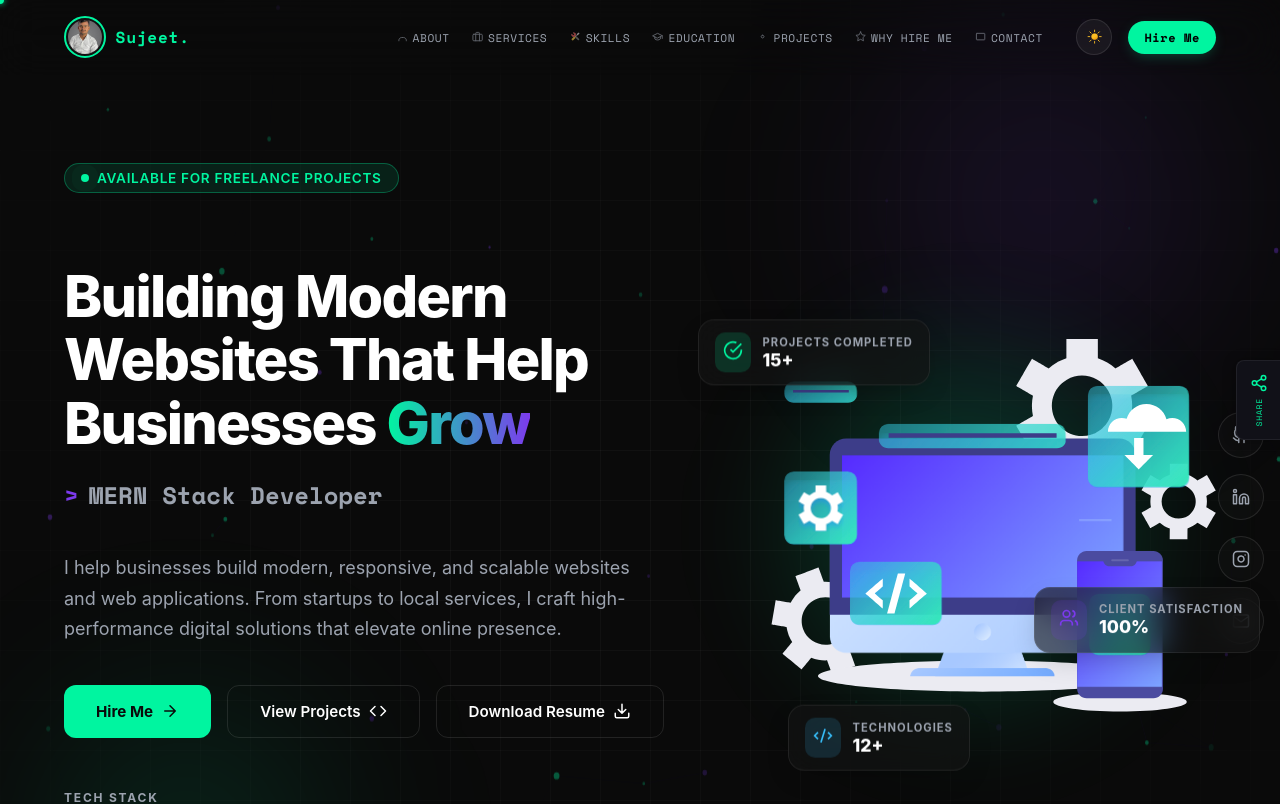
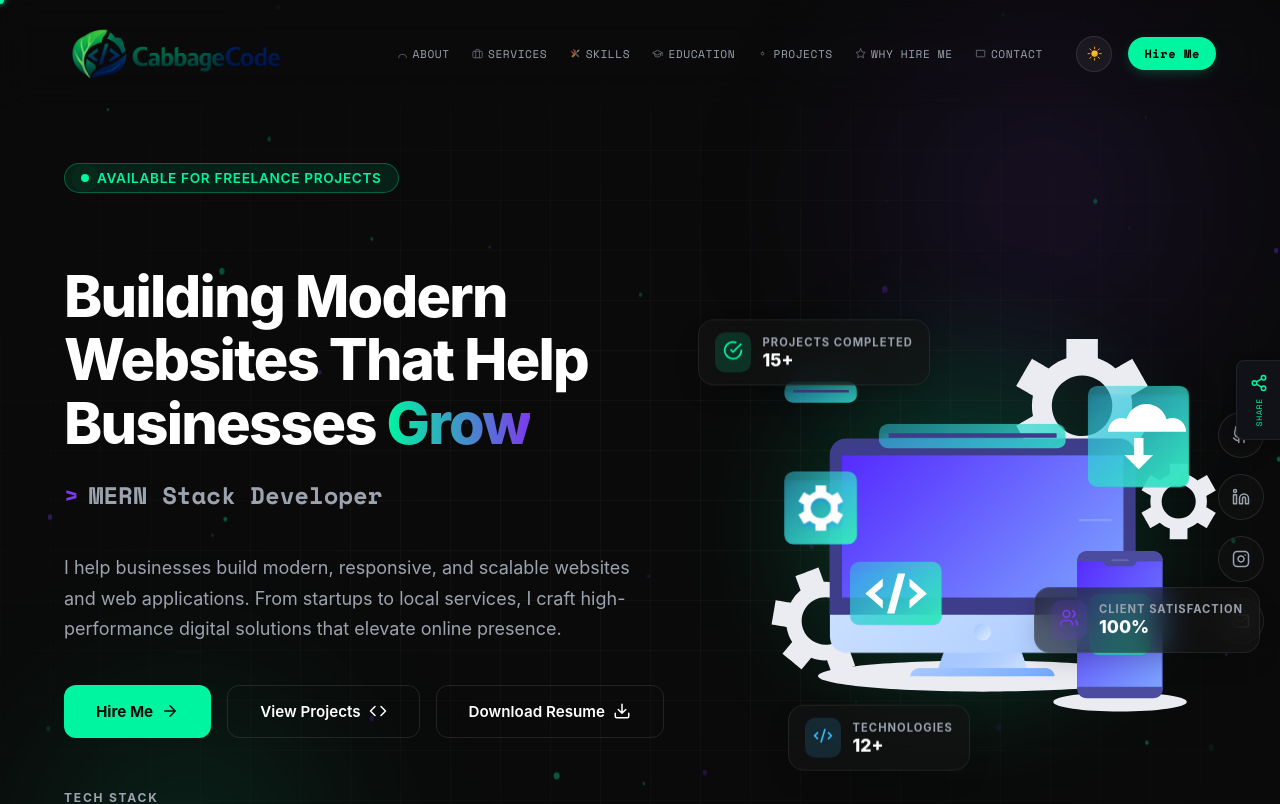
Before and after one commit to sujeetvishwakarma83/my-portfolio, a React (Create React App) app: page / in a window 1280 px wide. Shown: the top 804 px of the page. Built offline with nearby package versions, Linux system fonts and the light colour scheme.

Commit message:
update navbar Logo

```diff
--- a/src/components/Navbar.jsx
+++ b/src/components/Navbar.jsx
@@ -1,5 +1,5 @@
 import React, { useState, useEffect, useRef } from 'react';
-import profilePic from '../assets/profile.jpg';
+import myLogo from '../assets/logo.png';
 
 const navIcons = {
   about: (
@@ -114,31 +114,27 @@ function Navbar({ darkMode, setDarkMode }) {
       transition: 'all 0.4s cubic-bezier(0.16, 1, 0.3, 1)',
     }}>
 
-      {/* ✅ Left Side Profile & Name */}
-      <div style={{ display: 'flex', alignItems: 'center', gap: '0.6rem' }}>
-
-        {/* DP Click Event added here */}
-        <img
-          id="nav-logo"
-          src={profilePic}
-          alt="Sujeet Vishwakarma"
-          onClick={(e) => {
-            e.preventDefault();
-            window.dispatchEvent(new CustomEvent('open-profile-modal'));
-          }}
-          style={{
-            width: '34px', height: '34px', borderRadius: '50%', objectFit: 'cover',
-            border: `2px solid ${glowColor}`, padding: '2px', cursor: 'pointer',
-            background: darkMode ? '#111' : '#fff',
-            transition: 'transform 0.3s ease, box-shadow 0.3s ease'
-          }}
-        />
-
-        <a href="#hero" onClick={scrollToHero} style={{
-          fontFamily: '"Space Mono", monospace', fontSize: '1rem', color: glowColor,
-          letterSpacing: '0.05em', textDecoration: 'none', cursor: 'pointer', fontWeight: 800
-        }}>
-          Sujeet.
+      {/* ✅ Left Side Logo */}
+      <div style={{ display: 'flex', alignItems: 'center' }}>
+        <a
+          href="#hero"
+          onClick={scrollToHero}
+          style={{ display: 'flex', alignItems: 'center', textDecoration: 'none' }}
+        >
+         <img
+  id="nav-logo"
+  src={myLogo}
+  alt="My Logo"
+  style={{
+    // Ab aap is height ko apne hisab se 45px, 50px, ya 55px tak adjust kar sakte hain
+    height: '75px',
+    width: 'auto',
+    cursor: 'pointer',
+    transition: 'transform 0.3s ease',
+  }}
+  onMouseEnter={(e) => e.currentTarget.style.transform = 'scale(1.05)'}
+  onMouseLeave={(e) => e.currentTarget.style.transform = 'scale(1)'}
+/>
         </a>
       </div>
 
```
Also changed, not shown: src/assets/logo.png (added).
